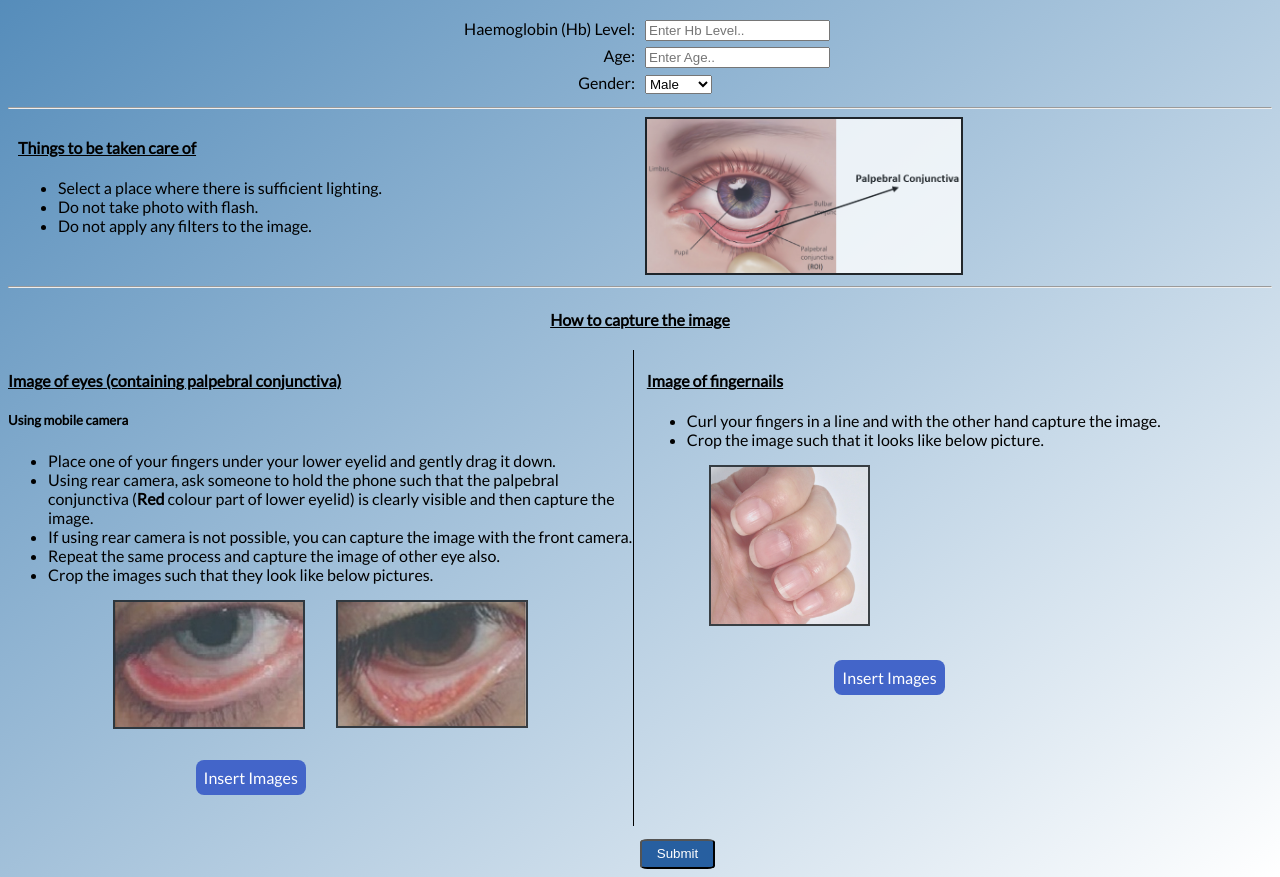
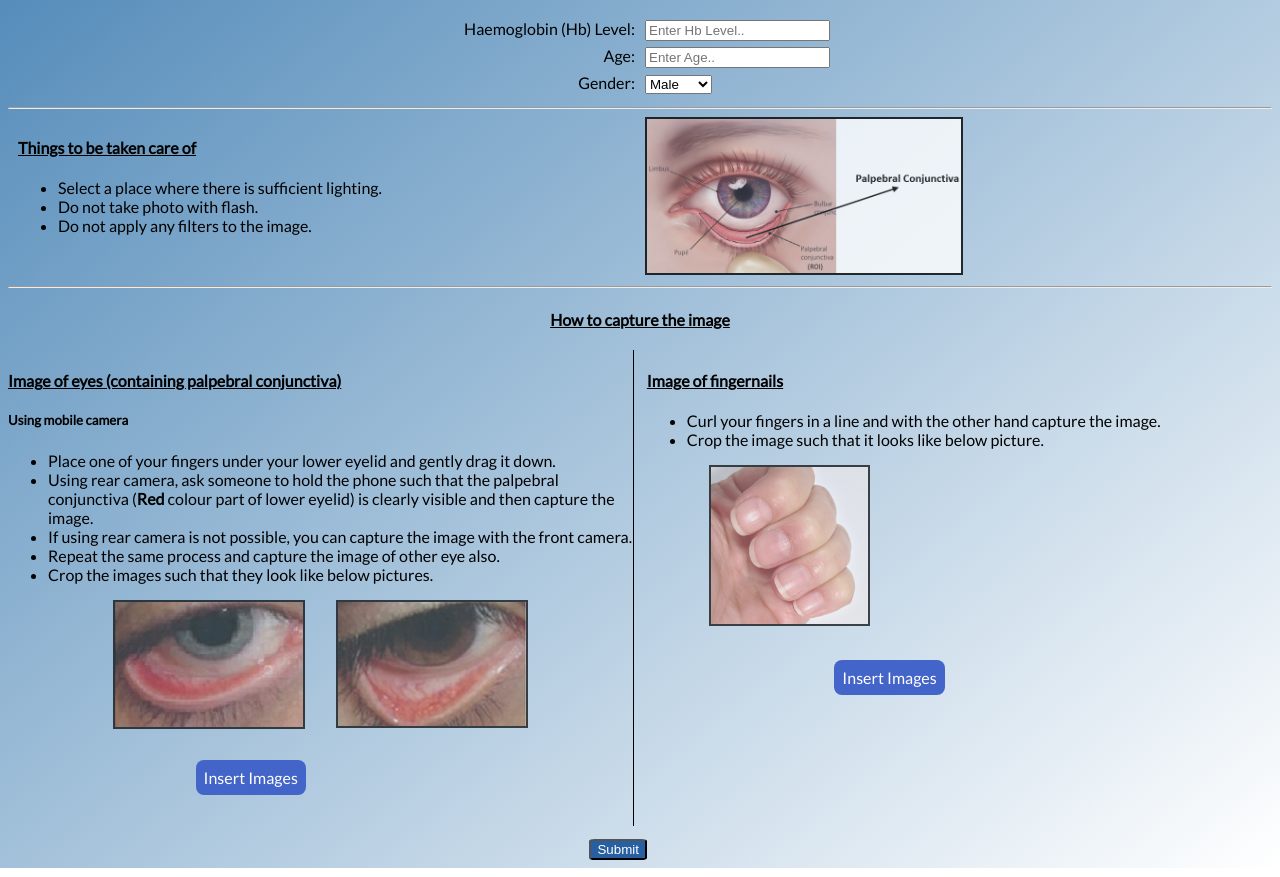
Before and after one commit to koushikpmv/Jio-anaemia-detection, a plain HTML site: page website/index.html in a window 1280 px wide. Shown: the part 177-1054 px from the top of the page. Drawn offline with Linux system fonts and the light colour scheme.

Commit message:
Update style.css

```diff
--- a/website/style.css
+++ b/website/style.css
@@ -119,10 +119,10 @@ body
     color: white;
     border-style: outset;
     border-radius: 10%;
-    height: 30px;
-    width: 75px;
+    width: fit-content;
     text-shadow: none;
-    margin-left: 50%;
+    margin-left: 46%;
+    margin-right: 44%;
     margin-top: 1%;
     cursor: pointer;
 }
```
